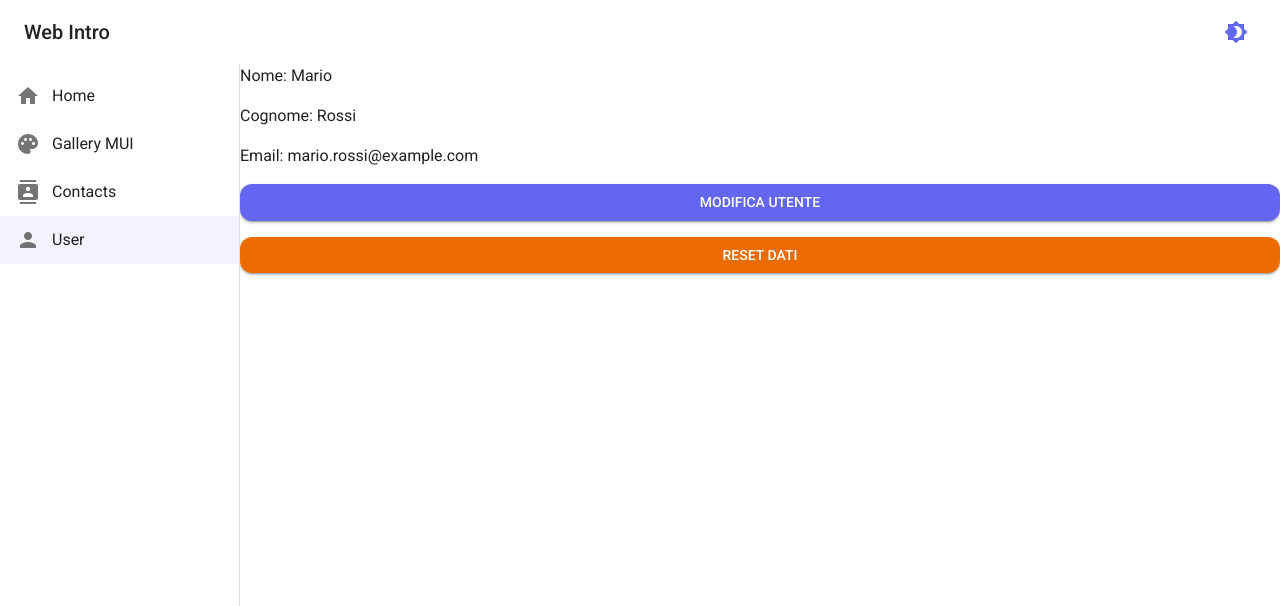
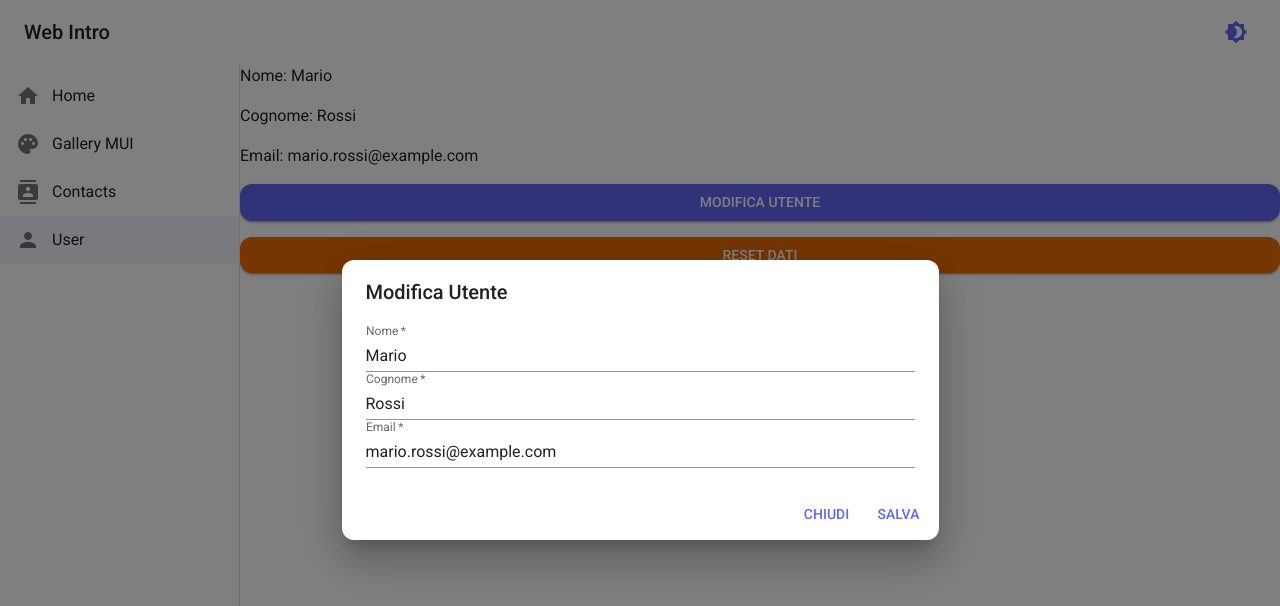
Before and after one commit to MattiaPette/web-intro, a React (Vite) app: page /user in a window 1280 px wide. Both pictures are taken after a click on the button "MODIFICA UTENTE". Shown: the top 606 px of the page. Built offline with nearby package versions, Linux system fonts and the light colour scheme.

Commit message:
feat: implemented user page

```diff
--- a/dev-dist/sw.js
+++ b/dev-dist/sw.js
@@ -81,7 +81,7 @@ define(['./workbox-7e5eb42b'], (function (workbox) { 'use strict';
     "revision": "3ca0b8505b4bec776b69afdba2768812"
   }, {
     "url": "index.html",
-    "revision": "0.hoobcbn0pp4"
+    "revision": "0.5t4ue7pguas"
   }], {});
   workbox.cleanupOutdatedCaches();
   workbox.registerRoute(new workbox.NavigationRoute(workbox.createHandlerBoundToURL("index.html"), {
--- /dev/null
+++ b/src/components/user/UserActions.model.ts
@@ -0,0 +1,4 @@
+export type UserActionsProps = {
+  onEditUserClick: () => void,
+  onResetUserClick: () => void,
+}
--- a/src/components/user/UserActions.tsx
+++ b/src/components/user/UserActions.tsx
@@ -1,10 +1,14 @@
 import { Button, Stack } from "@mui/material";
+import type { UserActionsProps } from "./UserActions.model";
 
-export default function UserActionsComponent() {
+export default function UserActionsComponent({
+  onEditUserClick,
+  onResetUserClick
+}: UserActionsProps) {
   return (
     <Stack spacing={2}>
-      <Button variant="contained">Modifica Utente</Button>
-      <Button variant="contained" color="warning">Reset dati</Button>
+      <Button variant="contained" onClick={onEditUserClick}>Modifica Utente</Button>
+      <Button variant="contained" onClick={onResetUserClick} color="warning">Reset dati</Button>
     </Stack>
   )
 }
--- /dev/null
+++ b/src/components/user/UserDialog.tsx
@@ -0,0 +1,61 @@
+import { Button, Dialog, DialogActions, DialogContent, DialogTitle, TextField } from "@mui/material";
+import type { User } from "./user.model";
+import type { UserDialogProps } from "./UserDialog.model";
+
+export default function UserDialogComponent({
+  open,
+  onCancel,
+  onSubmit,
+  initialValue,
+}: UserDialogProps) {
+  return <Dialog open={open} onClose={onCancel}>
+    <DialogTitle>Modifica Utente</DialogTitle>
+    <DialogContent>
+      <form id="user-form" onSubmit={(e) => {
+        e.preventDefault();
+        const formData = new FormData(e.currentTarget);
+
+        const formJson = Object
+          .fromEntries((formData as any).entries()) as Omit<User, "id">;
+
+        return onSubmit(formJson);
+      }}>
+        <TextField
+          autoFocus
+          required
+          id="name"
+          name="name"
+          label="Nome"
+          defaultValue={initialValue?.name}
+          fullWidth
+          variant="standard"
+        />
+        <TextField
+          required
+          id="surname"
+          name="surname"
+          label="Cognome"
+          defaultValue={initialValue?.surname}
+          fullWidth
+          variant="standard"
+        />
+        <TextField
+          required
+          id="email"
+          name="email"
+          label="Email"
+          type="email"
+          defaultValue={initialValue?.email}
+          fullWidth
+          variant="standard"
+        />
+      </form>
+    </DialogContent>
+    <DialogActions>
+      <Button onClick={onCancel}>Chiudi</Button>
+      <Button type="submit" form="user-form">
+        Salva
+      </Button>
+    </DialogActions>
+  </Dialog>
+}
--- a/src/containers/user/UserContainer.tsx
+++ b/src/containers/user/UserContainer.tsx
@@ -1,7 +1,8 @@
-import { useState } from "react";
+import { useCallback, useState } from "react";
 import { Stack, Typography } from "@mui/material";
 import type { User } from "../../components/user/user.model";
 import UserActionsComponent from "../../components/user/UserActions";
+import UserDialogComponent from "../../components/user/UserDialog";
 
 export default function UserContainer() {
   const initialData: User = {
@@ -12,11 +13,38 @@ export default function UserContainer() {
   }
 
   const [user, setUser] = useState<User>(initialData);
+  const [isEditDialogOpen, setEditDialogOpen] = useState(false);
+
+  const handleEditUserClick = useCallback(() => {
+    setEditDialogOpen(true);
+  }, []);
+
+  const handleUserDialogCancel = useCallback(() => {
+    setEditDialogOpen(false);
+  }, []);
+
+  const handleUserDialogSubmit = useCallback((editedUser: Omit<User, "id">) => {
+    setUser({ ...user, ...editedUser });
+    setEditDialogOpen(false);
+  }, [user]);
+
+  const handleResetUserClick = useCallback(() => {
+    setUser(initialData);
+  }, []);
 
   return <Stack spacing={2}>
     <Typography variant="body1">Nome: {user.name}</Typography>
     <Typography variant="body1">Cognome: {user.surname}</Typography>
     <Typography variant="body1">Email: {user.email}</Typography>
-    <UserActionsComponent />
+
+    <UserActionsComponent
+      onEditUserClick={handleEditUserClick}
+      onResetUserClick={handleResetUserClick} />
+
+    <UserDialogComponent
+      open={isEditDialogOpen}
+      initialValue={user}
+      onCancel={handleUserDialogCancel}
+      onSubmit={handleUserDialogSubmit} />
   </Stack >
 }
```
Also changed, not shown: src/components/user/UserDialog.model.ts (added, +8 -0 lines).
